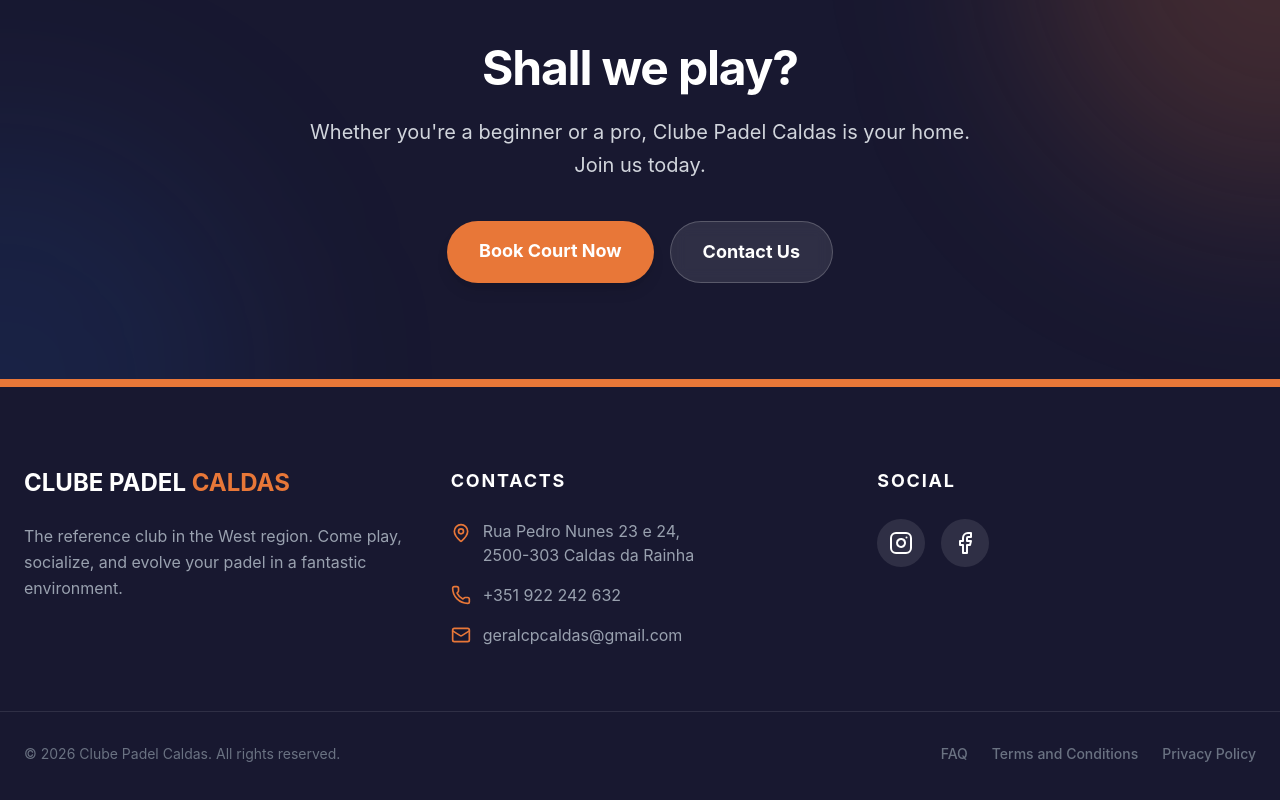
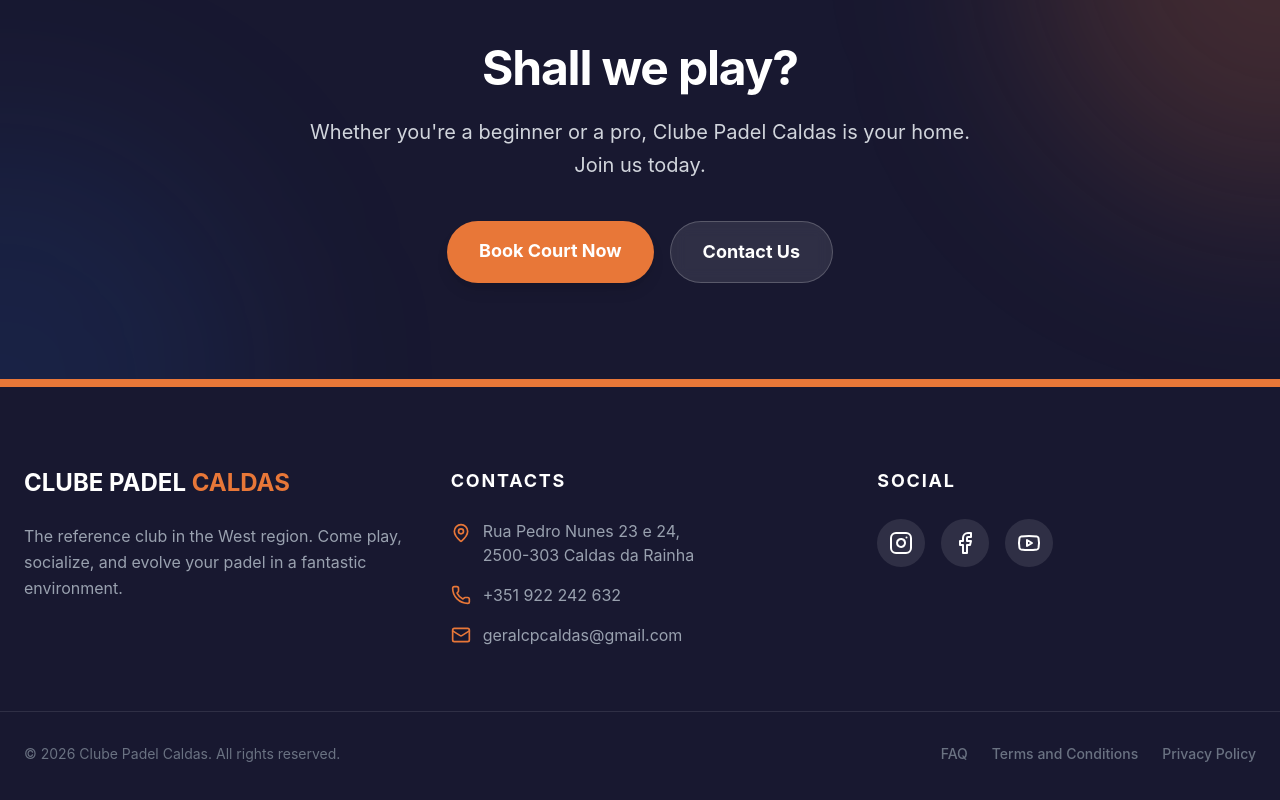
Before and after one commit to Santosha17/ClubePadelCaldas, a Next.js app: page /en in a window 1280 px wide. Shown: the part 4401-5201 px from the top of the page. Built offline with nearby package versions, Linux system fonts and the light colour scheme.

Commit message:
add youtube on Footer.tsx

```diff
--- a/src/components/Footer.tsx
+++ b/src/components/Footer.tsx
@@ -2,7 +2,7 @@
 
 // 1. MUDAR O IMPORT DO LINK
 import { Link } from '@/navigation';
-import { MapPin, Phone, Mail, Instagram, Facebook } from 'lucide-react';
+import {MapPin, Phone, Mail, Instagram, Facebook, Youtube} from 'lucide-react';
 // 2. IMPORTAR O HOOK
 import { useTranslations } from 'next-intl';
 
@@ -75,6 +75,14 @@ export default function Footer() {
                         >
                             <Facebook size={24} />
                         </a>
+                        <a
+                            href="https://www.youtube.com/@ClubePadeldasCaldas"
+                            target="_blank"
+                            rel="noopener noreferrer"
+                            className="w-12 h-12 rounded-full bg-white/10 flex items-center justify-center hover:bg-brand-terracotta transition-all"
+                        >
+                            <Youtube size={24} />
+                        </a>
                     </div>
                 </div>
             </div>
```
Also changed, not shown: 1 other file (tests, documents, lock files or other folders).
